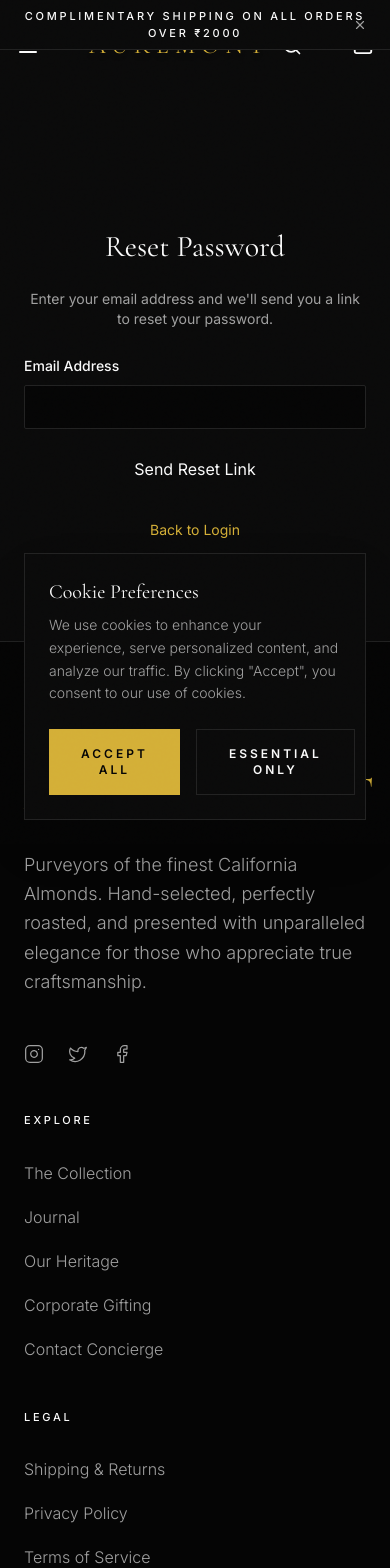
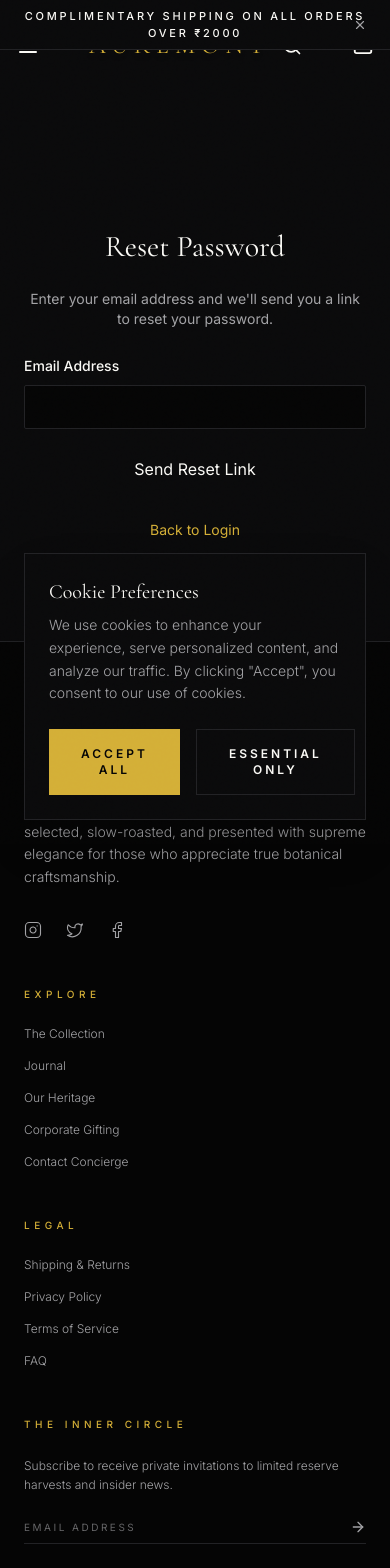
Before and after one commit to Abhay920920/auremont, a Next.js app in the folder auremont-frontend/: page /forgot-password in a window 390 px wide. Shown: the top 1568 px of the page. Built offline with nearby package versions, Linux system fonts and the light colour scheme; no server answers.

Commit message:
feat(design): implement Phase 2 ultra-luxury mobile redesign with 100dvh cinematic hero, heritage badges, and bespoke design tokens

```diff
--- a/auremont-frontend/components/Footer.tsx
+++ b/auremont-frontend/components/Footer.tsx
@@ -34,53 +34,53 @@ export default function Footer() {
   };
 
   return (
-    <footer className="w-full bg-background border-t border-divider pt-32 pb-12 mt-auto">
+    <footer className="w-full bg-background border-t border-divider pt-24 md:pt-32 pb-12 mt-auto">
       <div className="max-w-[2000px] mx-auto px-6 md:px-12">
-        <div className="grid grid-cols-1 md:grid-cols-12 gap-12 lg:gap-24 mb-24">
+        <div className="grid grid-cols-1 md:grid-cols-12 gap-12 lg:gap-24 mb-20 md:mb-24">
 
-          <div className="md:col-span-5 space-y-8">
-            <h3 className="font-serif text-5xl text-luxuryGold tracking-widest uppercase">Auremont</h3>
-            <p className="text-secondaryText text-lg max-w-md leading-relaxed font-light">
-              Purveyors of the finest California Almonds. Hand-selected, perfectly roasted, and presented with unparalleled elegance for those who appreciate true craftsmanship.
+          <div className="md:col-span-5 space-y-6">
+            <h3 className="font-serif text-3xl md:text-4xl text-luxuryGold tracking-ultra uppercase">Auremont</h3>
+            <p className="text-secondaryText text-sm sm:text-base max-w-md leading-relaxed font-light">
+              Purveyors of the finest California Almonds. Hand-selected, slow-roasted, and presented with supreme elegance for those who appreciate true botanical craftsmanship.
             </p>
-            <div className="pt-4 flex gap-6 text-secondaryText">
+            <div className="pt-2 flex gap-6 text-secondaryText">
               <a href="https://instagram.com" target="_blank" rel="noopener noreferrer" className="hover:text-luxuryGold transition-colors" aria-label="Instagram">
-                <Instagram size={20} strokeWidth={1.5} />
+                <Instagram size={18} strokeWidth={1.5} />
               </a>
               <a href="https://twitter.com" target="_blank" rel="noopener noreferrer" className="hover:text-luxuryGold transition-colors" aria-label="Twitter">
-                <Twitter size={20} strokeWidth={1.5} />
+                <Twitter size={18} strokeWidth={1.5} />
               </a>
               <a href="https://facebook.com" target="_blank" rel="noopener noreferrer" className="hover:text-luxuryGold transition-colors" aria-label="Facebook">
-                <Facebook size={20} strokeWidth={1.5} />
+                <Facebook size={18} strokeWidth={1.5} />
               </a>
             </div>
           </div>
 
-          <div className="md:col-span-2 space-y-8">
-            <h4 className="text-[11px] tracking-widest uppercase text-primaryText font-medium">Explore</h4>
-            <div className="flex flex-col gap-5 text-base text-secondaryText font-light">
-              <Link href="/shop" className="hover:text-luxuryGold transition-colors w-fit">The Collection</Link>
-              <Link href="/journal" className="hover:text-luxuryGold transition-colors w-fit">Journal</Link>
-              <Link href="/about" className="hover:text-luxuryGold transition-colors w-fit">Our Heritage</Link>
-              <Link href="/corporate-gifts" className="hover:text-luxuryGold transition-colors w-fit">Corporate Gifting</Link>
-              <Link href="/contact" className="hover:text-luxuryGold transition-colors w-fit">Contact Concierge</Link>
+          <div className="md:col-span-2 space-y-6">
+            <h4 className="text-[10px] tracking-ultra uppercase text-luxuryGold font-medium">Explore</h4>
+            <div className="flex flex-col gap-4 text-xs sm:text-sm text-secondaryText font-light">
+              <Link href="/shop" className="hover:text-primaryText transition-colors w-fit">The Collection</Link>
+              <Link href="/journal" className="hover:text-primaryText transition-colors w-fit">Journal</Link>
+              <Link href="/about" className="hover:text-primaryText transition-colors w-fit">Our Heritage</Link>
+              <Link href="/corporate-gifts" className="hover:text-primaryText transition-colors w-fit">Corporate Gifting</Link>
+              <Link href="/contact" className="hover:text-primaryText transition-colors w-fit">Contact Concierge</Link>
             </div>
           </div>
 
-          <div className="md:col-span-2 space-y-8">
-            <h4 className="text-[11px] tracking-widest uppercase text-primaryText font-medium">Legal</h4>
-            <div className="flex flex-col gap-5 text-base text-secondaryText font-light">
-              <Link href="/shipping" className="hover:text-luxuryGold transition-colors w-fit">Shipping & Returns</Link>
-              <Link href="/privacy-policy" className="hover:text-luxuryGold transition-colors w-fit">Privacy Policy</Link>
-              <Link href="/terms" className="hover:text-luxuryGold transition-colors w-fit">Terms of Service</Link>
-              <Link href="/faq" className="hover:text-luxuryGold transition-colors w-fit">FAQ</Link>
+          <div className="md:col-span-2 space-y-6">
+            <h4 className="text-[10px] tracking-ultra uppercase text-luxuryGold font-medium">Legal</h4>
+            <div className="flex flex-col gap-4 text-xs sm:text-sm text-secondaryText font-light">
+              <Link href="/shipping" className="hover:text-primaryText transition-colors w-fit">Shipping & Returns</Link>
+              <Link href="/privacy-policy" className="hover:text-primaryText transition-colors w-fit">Privacy Policy</Link>
+              <Link href="/terms" className="hover:text-primaryText transition-colors w-fit">Terms of Service</Link>
+              <Link href="/faq" className="hover:text-primaryText transition-colors w-fit">FAQ</Link>
             </div>
           </div>
 
-          <div className="md:col-span-3 space-y-8">
-            <h4 className="text-[11px] tracking-widest uppercase text-primaryText font-medium">The Inner Circle</h4>
-            <p className="text-secondaryText text-sm font-light">
-              Subscribe to receive exclusive access to limited editions and insider news.
+          <div className="md:col-span-3 space-y-6">
+            <h4 className="text-[10px] tracking-ultra uppercase text-luxuryGold font-medium">The Inner Circle</h4>
+            <p className="text-secondaryText text-xs font-light leading-relaxed">
+              Subscribe to receive private invitations to limited reserve harvests and insider news.
             </p>
 
             {status === 'success' ? (
@@ -96,7 +96,7 @@ export default function Footer() {
                   onChange={(e) => setEmail(e.target.value)}
                   placeholder="Email Address"
                   aria-label="Subscribe to The Inner Circle newsletter"
-                  className="bg-transparent border-none outline-none flex-1 text-primaryText placeholder:text-mutedText placeholder:tracking-widest placeholder:text-xs placeholder:uppercase"
+                  className="bg-transparent border-none outline-none flex-1 text-primaryText text-xs placeholder:text-mutedText placeholder:tracking-widest placeholder:text-[10px] placeholder:uppercase"
                   required
                 />
                 <button
@@ -105,7 +105,7 @@ export default function Footer() {
                   className="text-secondaryText group-focus-within:text-luxuryGold transition-colors disabled:opacity-50"
                   aria-label="Subscribe"
                 >
-                  <ArrowRight size={18} />
+                  <ArrowRight size={16} />
                 </button>
               </form>
             )}
@@ -113,12 +113,12 @@ export default function Footer() {
 
         </div>
 
-        <div className="pt-8 border-t border-divider flex flex-col md:flex-row justify-between items-center gap-6 text-[10px] text-mutedText uppercase tracking-superwide">
+        <div className="pt-8 border-t border-divider flex flex-col md:flex-row justify-between items-center gap-4 text-[9px] text-mutedText uppercase tracking-ultra">
           <p>&copy; {new Date().getFullYear()} AUREMONT. ALL RIGHTS RESERVED.</p>
-          <div className="flex gap-8">
-            <span>Secure Checkout</span>
-            <span>Global Shipping</span>
-            <span>Ethically Sourced</span>
+          <div className="flex gap-6 sm:gap-8">
+            <span>256-Bit Encryption</span>
+            <span>Global Concierge Shipping</span>
+            <span>100% Ethically Sourced</span>
           </div>
         </div>
       </div>
--- a/auremont-frontend/components/home/CinematicHero.tsx
+++ b/auremont-frontend/components/home/CinematicHero.tsx
@@ -2,58 +2,99 @@
 
 import Image from "next/image";
 import Link from "next/link";
-import { ArrowRight } from "lucide-react";
+import { ArrowRight, ChevronDown } from "lucide-react";
 import { motion } from "framer-motion";
 
 export default function CinematicHero() {
   return (
-    <section className="relative w-full h-[100vh] flex items-center justify-center overflow-hidden">
-      {/* Parallax Background */}
-      <div className="absolute inset-0 w-full h-[120%] -top-[10%] -z-10 bg-[#050505]">
+    <section className="relative w-full h-[100dvh] flex items-center justify-center overflow-hidden bg-background">
+      {/* Background Product Lighting & Ambient Glow */}
+      <div className="absolute inset-0 w-full h-full -z-10 bg-[#050505] overflow-hidden">
+        {/* Subtle Ambient Gold Lighting Spheres */}
+        <div className="absolute top-1/4 left-1/2 -translate-x-1/2 w-[500px] h-[500px] bg-luxuryGold/10 rounded-full blur-[140px] pointer-events-none animate-pulse-glow" />
+        <div className="absolute bottom-10 right-1/4 w-[350px] h-[350px] bg-goldDark/10 rounded-full blur-[120px] pointer-events-none" />
+
+        {/* Hero Background Image */}
         <Image
           src="/images/royal-almonds-wooden-box.png"
-          alt="Auremont Royal Almonds"
+          alt="Auremont Royal Almonds Reserve Edition"
           fill
           priority
-          className="object-cover opacity-40 animate-image-scale"
+          className="object-cover object-center opacity-30 animate-image-scale scale-105 filter brightness-[0.85] contrast-[1.1]"
         />
-        <div className="absolute inset-0 bg-gradient-to-t from-background via-background/40 to-transparent"></div>
+
+        {/* Multi-layered Vignette Overlay */}
+        <div className="absolute inset-0 bg-gradient-to-t from-background via-background/40 to-background/60" />
+        <div className="absolute inset-0 bg-radial-vignette opacity-70 pointer-events-none" />
       </div>
 
-      <div className="z-10 flex flex-col items-center text-center px-6 mt-20">
-        <div className="overflow-hidden pb-2">
+      {/* Main Editorial Hero Content */}
+      <div className="z-10 flex flex-col items-center text-center px-6 max-w-5xl mx-auto mt-12">
+        {/* Prestige Heritage Badge */}
+        <motion.div
+          initial={{ opacity: 0, y: 15 }}
+          animate={{ opacity: 1, y: 0 }}
+          transition={{ duration: 1, ease: [0.16, 1, 0.3, 1] }}
+          className="inline-flex items-center gap-3 px-4 py-1.5 rounded-full border border-luxuryGold/30 bg-background/60 backdrop-blur-md mb-8"
+        >
+          <span className="w-1.5 h-1.5 rounded-full bg-luxuryGold animate-ping" />
+          <span className="text-[10px] uppercase tracking-ultra text-luxuryGold font-medium">
+            California Reserve 2026 · Limited Harvest
+          </span>
+        </motion.div>
+
+        {/* Headline */}
+        <div className="overflow-hidden pb-2 mb-6">
           <motion.h1
             initial={{ y: "100%" }}
             animate={{ y: 0 }}
-            transition={{ duration: 0.8, ease: [0.16, 1, 0.3, 1] }}
-            className="text-3xl sm:text-5xl md:text-7xl lg:text-8xl font-serif text-primaryText tracking-tight leading-tight"
+            transition={{ duration: 1, ease: [0.16, 1, 0.3, 1], delay: 0.1 }}
+            className="text-4xl sm:text-6xl md:text-8xl lg:text-[100px] font-serif text-primaryText tracking-tight leading-[0.95] drop-shadow-2xl"
           >
-            The Art of <span className="text-luxuryGold italic pr-4">Craftsmanship</span>
+            The Pinnacle of <br className="hidden sm:inline" />
+            <span className="text-luxuryGold italic font-light pr-2">Botanical Craft</span>
           </motion.h1>
         </div>
-        <div className="overflow-hidden mt-6 mb-12">
+
+        {/* Supporting Copy */}
+        <div className="overflow-hidden mb-12">
           <motion.p
             initial={{ y: "100%" }}
             animate={{ y: 0 }}
-            transition={{ duration: 0.8, delay: 0.1, ease: [0.16, 1, 0.3, 1] }}
-            className="text-lg md:text-xl text-secondaryText max-w-2xl font-light leading-relaxed"
+            transition={{ duration: 1, delay: 0.2, ease: [0.16, 1, 0.3, 1] }}
+            className="text-sm sm:text-base md:text-lg text-secondaryText max-w-xl font-light leading-relaxed tracking-wide"
           >
-            Discover California's most prestigious almonds. Hand-selected, perfectly roasted, and presented with unparalleled elegance.
+            Hand-selected Extra Large California Almonds, slow-roasted to peak crispness and presented in bespoke handcrafted wooden vessels.
           </motion.p>
         </div>
-        <div className="overflow-hidden">
-          <motion.div
-            initial={{ y: "100%" }}
-            animate={{ y: 0 }}
-            transition={{ duration: 0.8, delay: 0.2, ease: [0.16, 1, 0.3, 1] }}
+
+        {/* Primary Luxury CTA */}
+        <motion.div
+          initial={{ opacity: 0, y: 20 }}
+          animate={{ opacity: 1, y: 0 }}
+          transition={{ duration: 1, delay: 0.3, ease: [0.16, 1, 0.3, 1] }}
+          className="flex flex-col sm:flex-row items-center gap-4"
+        >
+          <Link
+            href="/shop"
+            className="luxury-button inline-flex items-center gap-4 group px-10 py-5 text-xs tracking-ultra shadow-[0_0_30px_rgba(212,175,55,0.2)] hover:shadow-[0_0_45px_rgba(212,175,55,0.4)] transition-all"
           >
-            <Link href="/shop" className="luxury-button inline-flex items-center gap-3 group">
-              Explore The Collection
-              <ArrowRight size={16} className="group-hover:translate-x-1 transition-transform" />
-            </Link>
-          </motion.div>
-        </div>
+            <span>Explore The Collection</span>
+            <ArrowRight size={15} className="group-hover:translate-x-1.5 transition-transform duration-300" />
+          </Link>
+        </motion.div>
       </div>
+
+      {/* Scroll Down Indicator */}
+      <motion.div
+        initial={{ opacity: 0 }}
+        animate={{ opacity: 1 }}
+        transition={{ delay: 0.8, duration: 1 }}
+        className="absolute bottom-8 left-1/2 -translate-x-1/2 flex flex-col items-center gap-2 cursor-pointer z-10"
+      >
+        <span className="text-[9px] uppercase tracking-ultra text-mutedText font-light">Scroll to Discover</span>
+        <ChevronDown size={14} className="text-luxuryGold animate-bounce" />
+      </motion.div>
     </section>
   );
 }
--- a/auremont-frontend/components/shop/ProductInfo.tsx
+++ b/auremont-frontend/components/shop/ProductInfo.tsx
@@ -19,42 +19,47 @@ export default function ProductInfo({ product, reviews, avgRating }: { product:
 
   return (
     <div className="space-y-6">
-      {product.category && (
-        <Link href={`/shop?category=${product.category.slug}`} className="text-xs uppercase tracking-widest text-luxuryGold hover:underline">
-          {product.category.name}
-        </Link>
-      )}
+      <div className="flex flex-wrap items-center gap-3">
+        {product.category && (
+          <Link href={`/shop?category=${product.category.slug}`} className="text-[10px] uppercase tracking-ultra text-luxuryGold font-medium bg-luxuryGold/10 px-3 py-1 border border-luxuryGold/20">
+            {product.category.name}
+          </Link>
+        )}
+        <span className="text-[10px] uppercase tracking-ultra text-mutedText border border-divider px-3 py-1">
+          California Reserve 2026
+        </span>
+      </div>
 
-      <h1 className="font-serif text-4xl sm:text-5xl md:text-7xl leading-[1.1] font-light text-primaryText">
+      <h1 className="font-serif text-3xl sm:text-5xl md:text-6xl leading-[1.05] font-light text-primaryText tracking-tight">
         {product.name}
       </h1>
 
       {reviews.length > 0 && (
-        <div className="flex items-center gap-3">
-          <StarRating rating={avgRating} size={16} />
-          <span className="text-secondaryText text-sm tracking-wide">{reviews.length} Review{reviews.length > 1 ? 's' : ''}</span>
+        <div className="flex items-center gap-3 pt-1">
+          <StarRating rating={avgRating} size={14} />
+          <span className="text-secondaryText text-xs tracking-wider">{reviews.length} Client Review{reviews.length > 1 ? 's' : ''}</span>
         </div>
       )}
 
-      <div className="flex items-baseline gap-4 pt-4">
-        <span className="text-4xl font-serif text-luxuryGold">₹{displayPrice.toFixed(2)}</span>
+      <div className="flex items-baseline gap-4 pt-2 border-y border-divider/60 py-6">
+        <span className="text-3xl sm:text-4xl font-serif text-luxuryGold font-light">₹{displayPrice.toFixed(2)}</span>
         {originalPrice && (
-          <span className="text-mutedText line-through text-xl font-serif">₹{originalPrice.toFixed(2)}</span>
+          <span className="text-mutedText line-through text-lg font-serif">₹{originalPrice.toFixed(2)}</span>
         )}
         {product.salePrice && (
-          <span className="bg-luxuryGold/10 text-luxuryGold text-[10px] px-3 py-1.5 rounded-sm uppercase tracking-widest ml-2">Sale</span>
+          <span className="bg-luxuryGold/10 text-luxuryGold text-[9px] px-3 py-1 rounded-sm uppercase tracking-ultra">Bespoke Offer</span>
         )}
       </div>
 
-      <div className="flex items-center gap-2 pt-2">
-        <div className={`w-1.5 h-1.5 rounded-full ${product.stockQty > 0 ? 'bg-luxuryGold' : 'bg-red-500'}`} />
-        <span className="text-xs tracking-widest uppercase text-secondaryText">
-          {product.stockQty > 10 ? 'In Stock / Ready to Ship' : product.stockQty > 0 ? `Limited Edition — ${product.stockQty} remaining` : 'Out of Stock'}
+      <div className="flex items-center gap-2">
+        <div className={`w-1.5 h-1.5 rounded-full ${product.stockQty > 0 ? 'bg-luxuryGold animate-ping' : 'bg-red-500'}`} />
+        <span className="text-[10px] tracking-ultra uppercase text-secondaryText">
+          {product.stockQty > 10 ? 'In Stock — Guaranteed Vault Dispatch' : product.stockQty > 0 ? `Bespoke Allocation — Only ${product.stockQty} Units Remaining` : 'Vault Depleted — Inquire Concierge'}
         </span>
       </div>
 
       {product.shortDescription && (
-        <p className="text-secondaryText leading-relaxed text-lg font-light mt-6">
+        <p className="text-secondaryText leading-relaxed text-sm sm:text-base font-light pt-2">
           {product.shortDescription}
         </p>
       )}
--- a/auremont-frontend/tailwind.config.ts
+++ b/auremont-frontend/tailwind.config.ts
@@ -9,27 +9,29 @@ const config: Config = {
   theme: {
     extend: {
       colors: {
-        // Core Luxury Palette
+        // Core Ultra Luxury Palette
         background: '#050505', // Deep matte black
-        secondaryBg: '#0A0A0A', // Slightly lighter for surfaces
-        surface: '#111111',     // For elevated cards
+        secondaryBg: '#0A0A0B', // Rich obsidian for surfaces
+        surface: '#121213',     // Elevated card background
+        surfaceHover: '#18181A',
 
-        // Typography
-        primaryText: '#FAFAFA', // Ivory/Warm White
-        secondaryText: '#A0A0A0', // Muted elegant gray
-        mutedText: '#666666',
+        // Typography Tokens
+        primaryText: '#FAF9F5', // Soft warm ivory
+        secondaryText: '#A3A3A6', // Muted editorial gray
+        mutedText: '#666668',   // Subtle caption gray
 
         // Brand Accents
         luxuryGold: '#D4AF37', // Champagne Gold
-        goldHover: '#E5C15A',
-        goldDark: '#A57C1B',   // Soft Bronze
+        goldHover: '#E8C55A',
+        goldDark: '#8C6D31',   // Warm Bronze
+        goldGlow: 'rgba(212, 175, 55, 0.15)',
 
         // Structural
-        border: '#1A1A1A',
-        divider: '#222222',
+        border: '#18181A',
+        divider: '#222225',
 
         // System
-        success: '#2E7D32', // Forest Green accent
+        success: '#2E7D32',
         warning: '#F57F17',
         error: '#D32F2F',
       },
@@ -38,15 +40,15 @@ const config: Config = {
         sans: ['var(--font-inter)', 'Arial', 'sans-serif'],
       },
       spacing: {
-        // 8px system extended for extreme whitespace
         '18': '72px',
         '22': '88px',
         '30': '120px',
         '34': '136px',
-        'super': '160px', // Massive section padding
+        'super': '160px', // Ultra whitespace
+        'hero': '200px',
       },
       borderRadius: {
-        'btn': '2px', // Sharp, elegant
+        'btn': '2px',
         'input': '2px',
         'card': '4px',
         'img': '4px',
@@ -54,11 +56,14 @@ const config: Config = {
       letterSpacing: {
         widest: '.25em',
         superwide: '.35em',
+        ultra: '.45em',
       },
       animation: {
         'fade-in': 'fadeIn 0.8s cubic-bezier(0.16, 1, 0.3, 1) forwards',
         'slide-up': 'slideUp 0.8s cubic-bezier(0.16, 1, 0.3, 1) forwards',
-        'image-scale': 'imageScale 1.2s cubic-bezier(0.16, 1, 0.3, 1) forwards',
+        'image-scale': 'imageScale 1.4s cubic-bezier(0.16, 1, 0.3, 1) forwards',
+        'float-slow': 'floatSlow 6s ease-in-out infinite',
+        'pulse-glow': 'pulseGlow 4s ease-in-out infinite',
       },
       keyframes: {
         fadeIn: {
@@ -66,12 +71,20 @@ const config: Config = {
           '100%': { opacity: '1' },
         },
         slideUp: {
-          '0%': { opacity: '0', transform: 'translateY(20px)' },
+          '0%': { opacity: '0', transform: 'translateY(24px)' },
           '100%': { opacity: '1', transform: 'translateY(0)' },
         },
         imageScale: {
-          '0%': { transform: 'scale(1.05)' },
+          '0%': { transform: 'scale(1.06)' },
           '100%': { transform: 'scale(1)' },
+        },
+        floatSlow: {
+          '0%, 100%': { transform: 'translateY(0px)' },
+          '50%': { transform: 'translateY(-10px)' },
+        },
+        pulseGlow: {
+          '0%, 100%': { opacity: '0.4' },
+          '50%': { opacity: '0.8' },
         }
       }
     },
```
